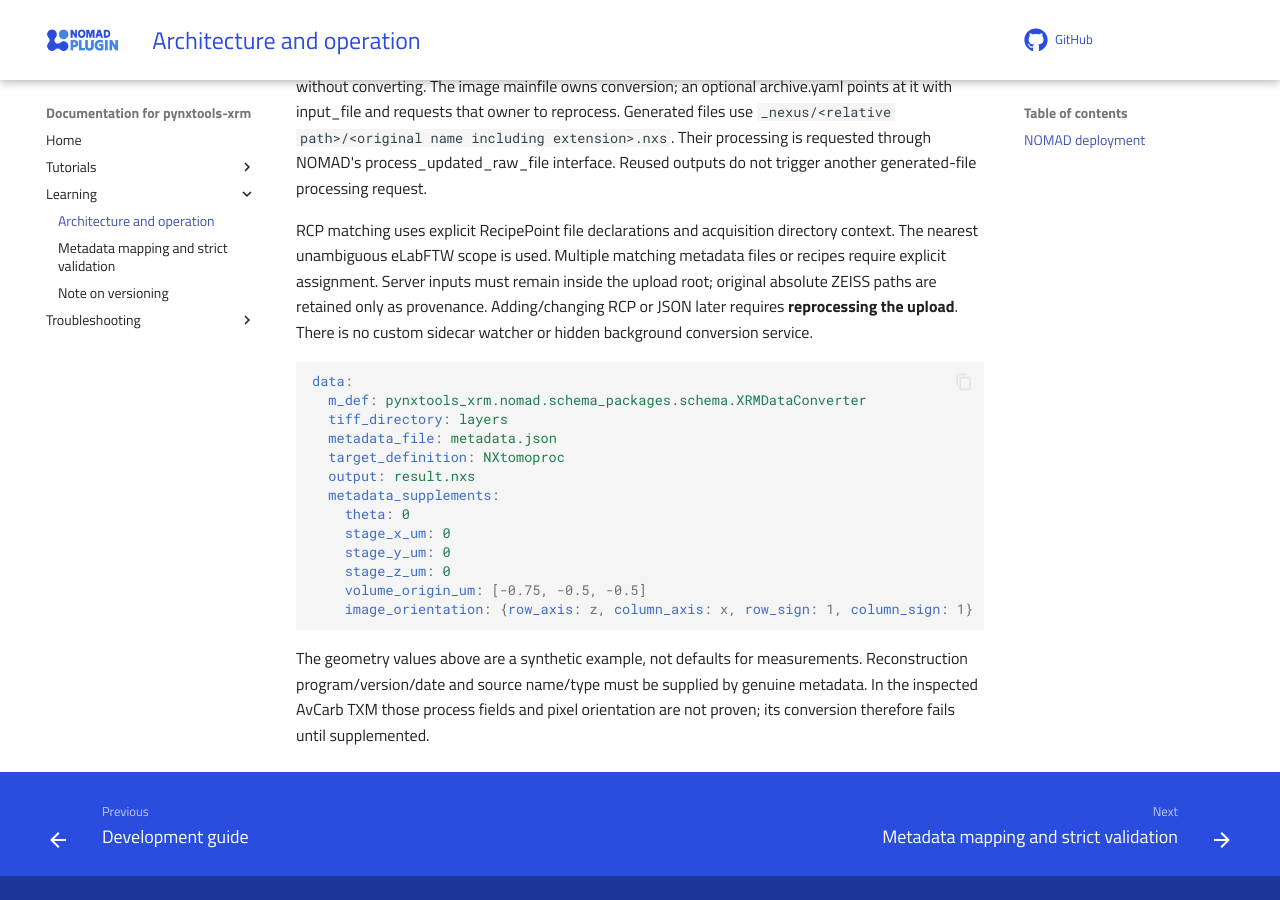
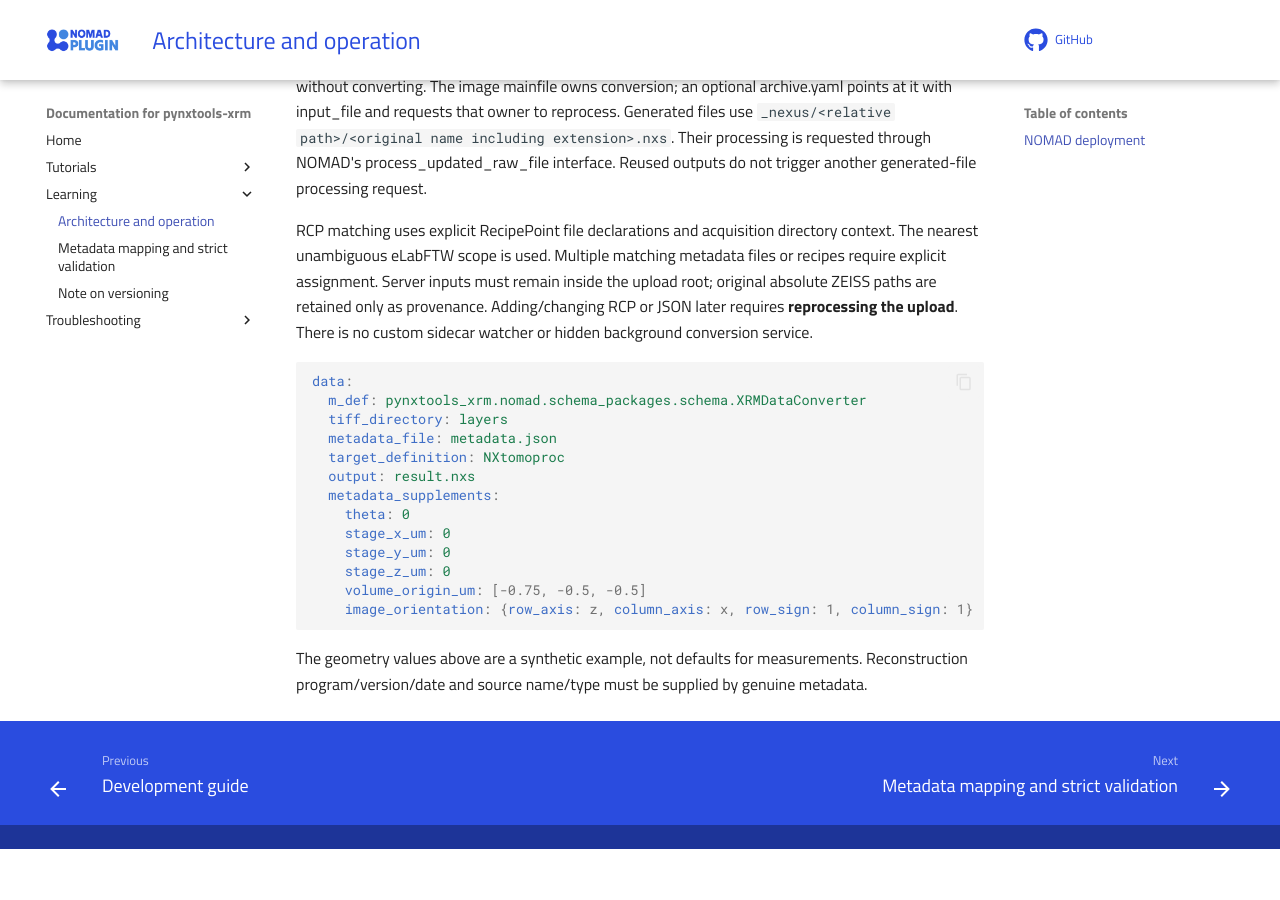
Before and after one commit to ZBT-Tools/pynxtools-xrm, an MkDocs documentation site: the page built from docs/architecture.md, in a window 1280 px wide and 900 px high, scrolled down 1368 px. Built offline with MkDocs 1.6.1 and Material for MkDocs 9.7.7, drawn with Linux system fonts in a browser that asks for light colours; comment, search, counter and statistics services are not loaded; after the commit the page ends 2217 px from its top, so only the background shows below that.

Commit message:
Update architecture.md to emphasize metadata necessity
Clarify that genuine metadata is required for successful conversion.
Delete oversecific information

```diff
--- a/docs/architecture.md
+++ b/docs/architecture.md
@@ -85,5 +85,4 @@ data:
 
 The geometry values above are a synthetic example, not defaults for measurements.
 Reconstruction program/version/date and source name/type must be supplied by
-genuine metadata. In the inspected AvCarb TXM those process fields and pixel
-orientation are not proven; its conversion therefore fails until supplemented.
+genuine metadata.
```
